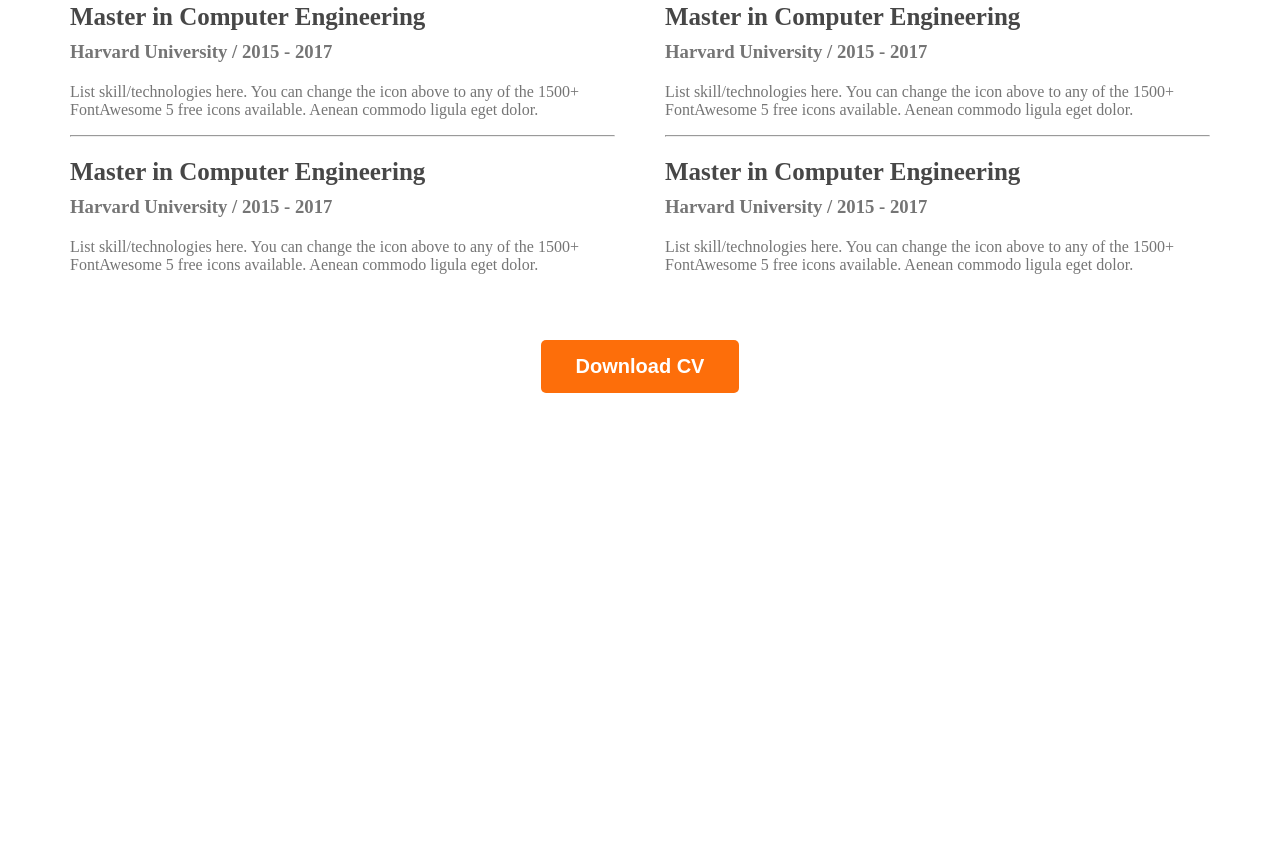
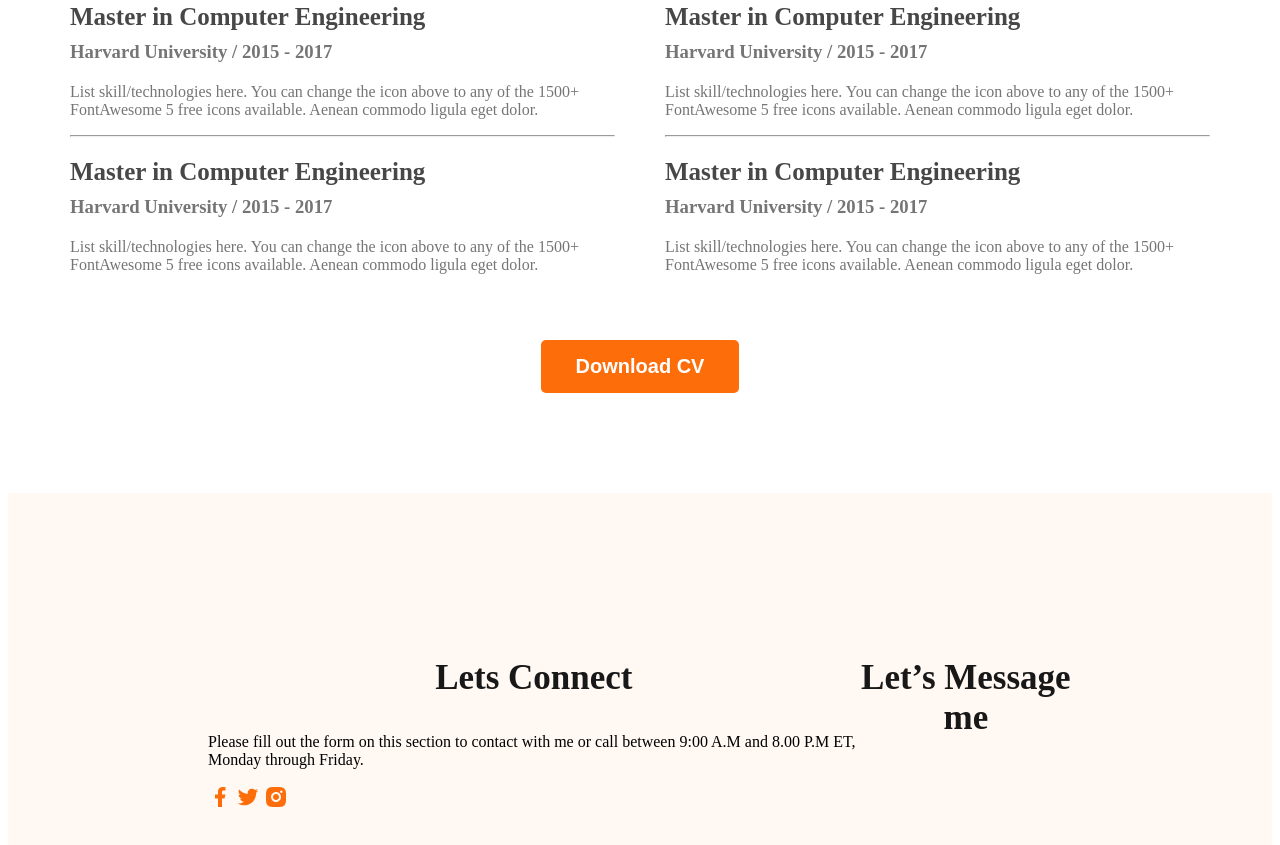
Before and after one commit to JoySarker2024/webdelovment-portfolio, a plain HTML site: page index.html in a window 1280 px wide. Shown: the part 2491-3336 px from the top of the page. Before the commit the page ends 2892 px from the top, so only its background shows below. Drawn offline with nearby package versions, Linux system fonts and the light colour scheme.

Commit message:
footer add

```diff
--- a/index.html
+++ b/index.html
@@ -169,7 +169,20 @@
         </section>
     </main>
     <footer>
-
+        <div class="footer-column">
+           <h3 class="section-title">Lets Connect</h3>
+           <p class="section-discription">
+            Please fill out the form on this section to contact with me or call between 9:00 A.M and 8.00 P.M ET, Monday through Friday.
+           </p>
+           <div class="social-links">
+            <a href=""><img src="images/icons/facebook.png" alt=""></a>
+            <a href=""><img src="images/icons/twitter.png" alt=""></a>
+            <a href=""><img src="images/icons/insta.png" alt=""></a>
+           </div>
+        </div>
+        <div class="footer-column">
+            <h3 class="section-title">Let’s Message me</h3>
+        </div>
     </footer>
 </body>
 
--- a/styels/protfolio.css
+++ b/styels/protfolio.css
@@ -182,3 +182,12 @@ main section {
     text-align: center;
     margin-top: 50px;
 }
+
+/* footer style */
+
+footer{
+    display: flex;
+    margin-top: 100px;
+    background: #FFF8F3;
+    padding: 130px 200px;
+}
```
